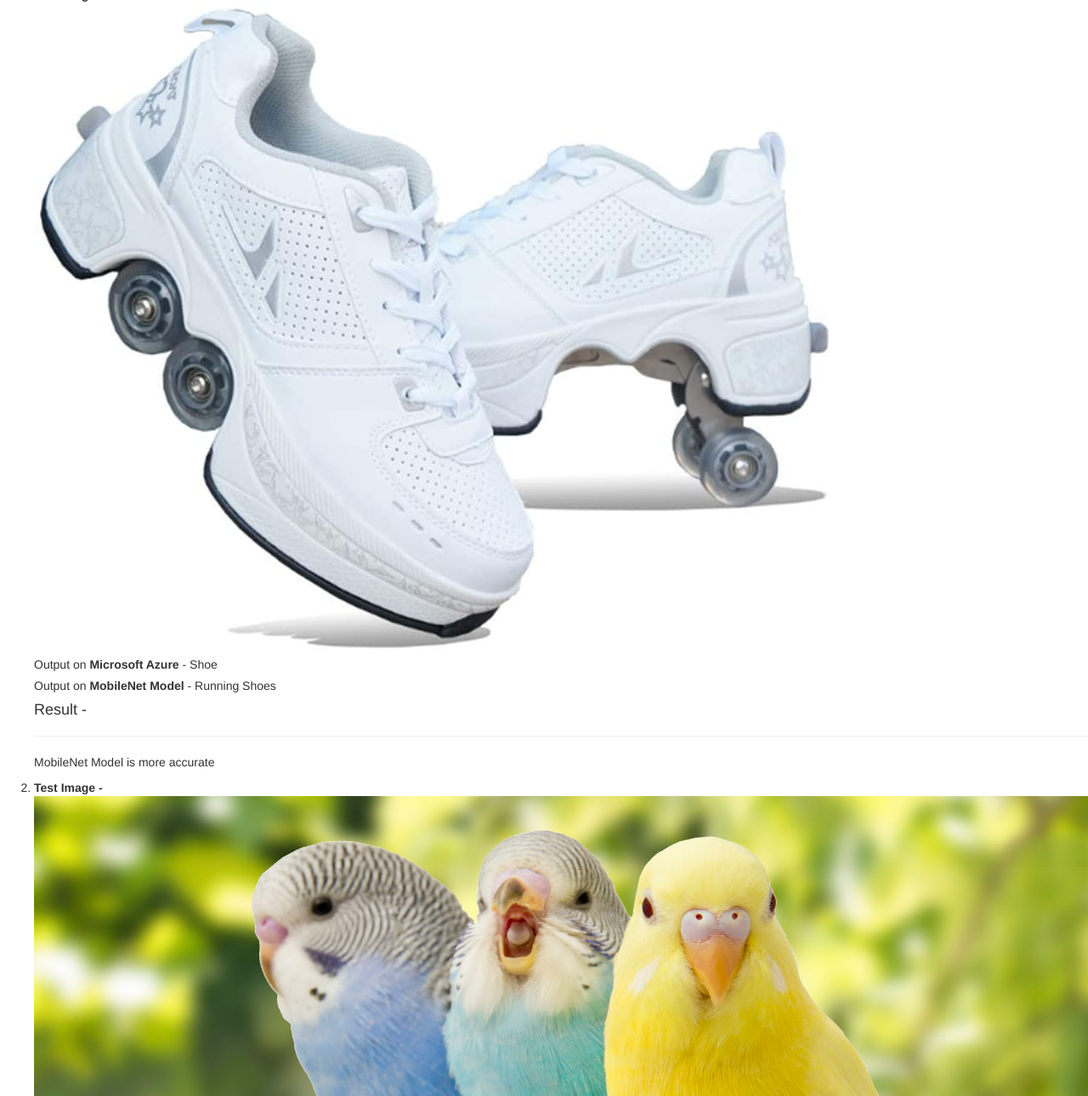
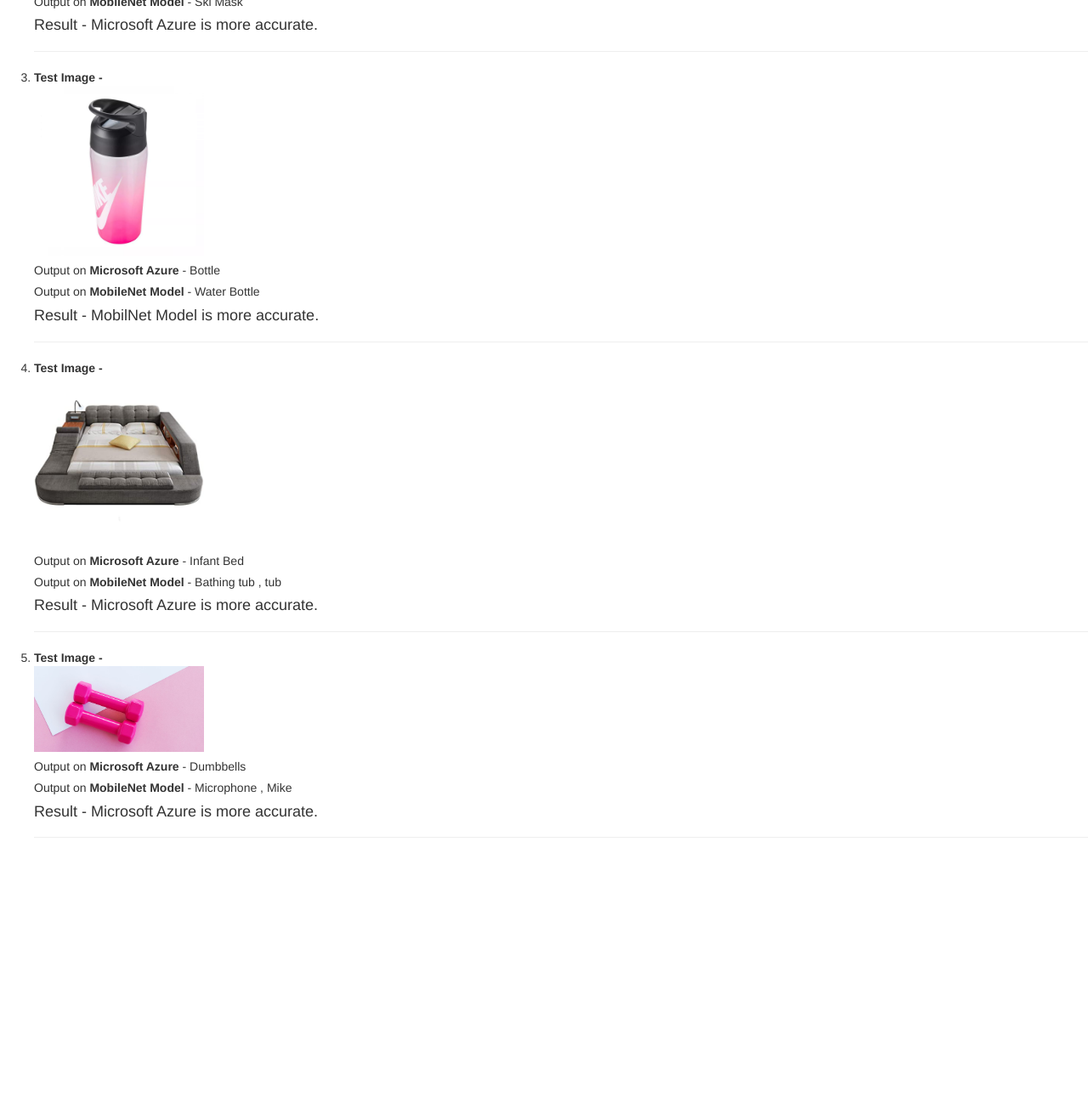
Before and after one commit to MishikaGupta/MicrosoftAzure, a plain HTML site: page index.html in a window 1280 px wide. Shown: the part 676-1966 px from the top of the page at 85% size. After the commit the page ends 1682 px from the top, so only its background shows below. Drawn offline with nearby package versions, Linux system fonts and the light colour scheme.

Commit message:
Add files via upload

```diff
--- a/index.html
+++ b/index.html
@@ -15,7 +15,7 @@
 
     <body>
 
-        <div>Case Study</div><img src="logo.gif">
+        <div id="heading">Case Study <img src="logo.gif"> </div>
        <ol>
         <div class="text_images_and_result">
             <li>
@@ -31,9 +31,9 @@
                 </h5>
 
             <div class="bob3">
-            <h4>Result - </h4>
+            <h4>Result - <span>MobileNet Model is more accurate</span></h4>
             <hr>
-            MobileNet Model is more accurate
+
             <h4></h4>
             </div>
 
@@ -48,15 +48,13 @@
                 <span></span>
                 </h5>
 
-                <h5>Output on <b>Microsoft Azure</b> - Ski Mask
+                <h5>Output on <b>MobileNet Model</b> - Ski Mask
                     <span></span>
                     </h5>
 
                 <div class="bob3">
-                <h4>Result - </h4>
+                <h4>Result - <span> Microsoft Azure is more accurate.</span></h4>
                 <hr>
-                Microsoft Azure is more accurate.
-                <h4></h4>
                 </div>
 
                 </div>
@@ -75,9 +73,9 @@
                         </h5>
 
                     <div class="bob3">
-                    <h4>Result - </h4>
+                    <h4>Result - <span> MobilNet Model is more accurate.</span></h4>
                     <hr>
-                    MobilNet Model is more accurate.
+
                     <h4></h4>
                     </div>
 
@@ -98,10 +96,8 @@
                         </h5>
 
                         <div class="bob3">
-                        <h4>Result - </h4>
+                        <h4>Result - <span> Microsoft Azure is more accurate.</span></h4>
                         <hr>
-
-                        Microsoft Azure is more accurate.
                         <h4></h4>
                         </div>
 
@@ -116,14 +112,14 @@
                             <span></span>
                             </h5>
 
-                            <h5>Output on <b>Microsoft Azure</b> - Microphone , Mike
+                            <h5>Output on <b>MobileNet Model</b> - Microphone , Mike
                                 <span></span>
                                 </h5>
 
                             <div class="bob3">
-                            <h4>Result - </h4>
+                            <h4>Result - <span>Microsoft Azure is more accurate.</span></h4>
                             <hr>
-                            Microsoft Azure is more accurate.
+
                             <h4></h4>
                             </div>
 
--- a/style.css
+++ b/style.css
@@ -1,4 +1,8 @@
-.img_responsive {
-  width: 20px;
-  height: 20px;
+img {
+  width: 200px;
+  height: 200px;
 }
+
+.heading {
+  font: size 200px; ;
+}
```
